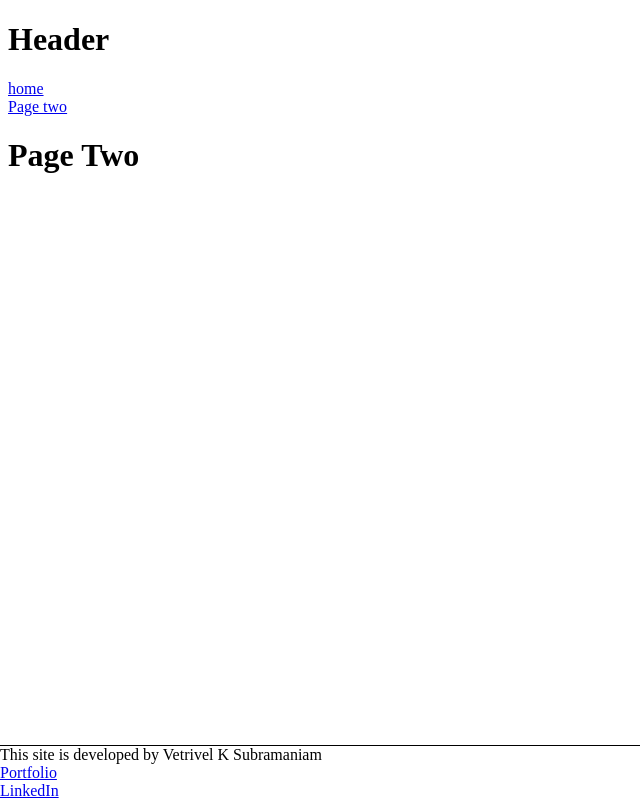
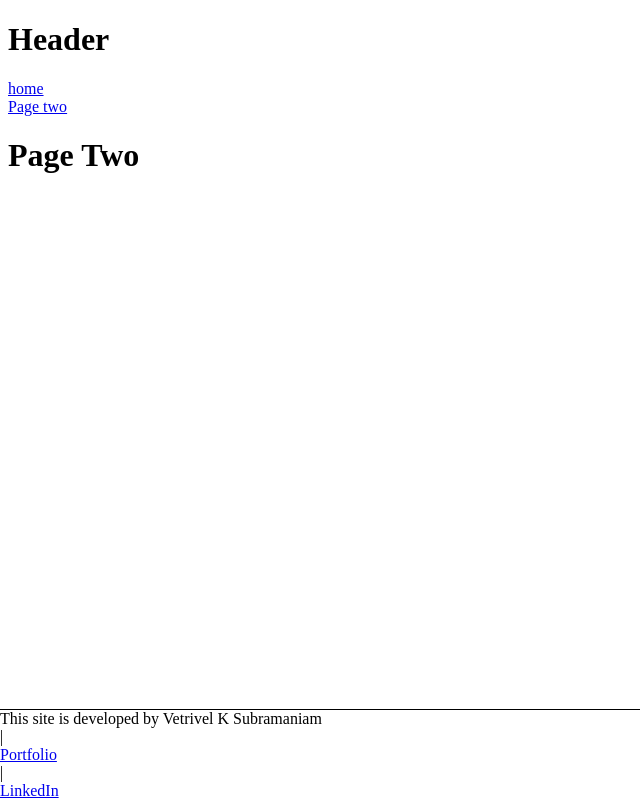
Before and after one commit to VetrivelKS/react-boilerplate, a React app: page /pagetwo in a window 1280 px wide. Shown: the whole page, without its empty margins (0-640 px from the left). Built offline with nearby package versions, Linux system fonts and the light colour scheme; the HTML template or start-up script is replaced by a standard one.

Commit message:
added | for footer

```diff
--- a/src/views/components/Footer/Footer.jsx
+++ b/src/views/components/Footer/Footer.jsx
@@ -9,11 +9,13 @@ class Footer extends React.Component {
           <Col className="d-flex justify-content-center" md={6} sm={12}>
             <div>This site is developed by Vetrivel K Subramaniam</div>
           </Col>
+          |
           <Col className="d-flex justify-content-center">
             <Nav.Link href="http://vetrivelks.github.io" target="_blank">
               Portfolio
             </Nav.Link>
           </Col>
+          |
           <Col className="d-flex justify-content-center">
             <Nav.Link
               href="https://www.linkedin.com/in/linktovetri/"
```
